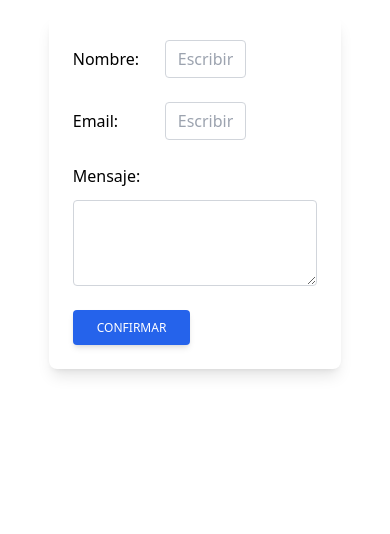
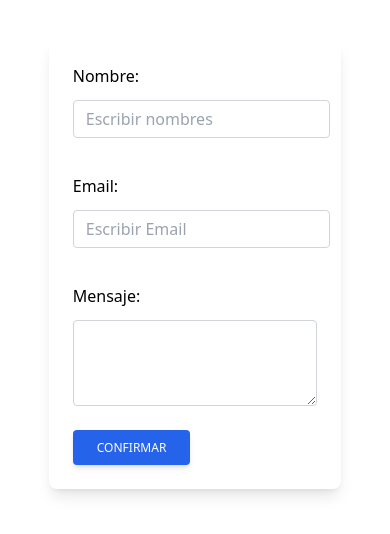
Before and after one commit to leonelhv/reactive-forms, an Angular app: page / in a window 390 px wide. Shown: the top 534 px of the page. Built offline with nearby package versions, Linux system fonts and the light colour scheme.

Commit message:
fix responsive design

```diff
--- a/src/app/components/form-reactive/form-reactive.component.html
+++ b/src/app/components/form-reactive/form-reactive.component.html
@@ -1,10 +1,10 @@
 <div class="block p-6 rounded-lg shadow-lg bg-white">
   <form [formGroup]="formContact">
-    <div class="form-group mb-6 flex items-center gap-3">
+    <div class="form-group mb-6 flex items-center gap-3 flex-wrap">
       <label class="w-20" for="nombre">Nombre:</label>
       <input
         type="text"
-        class="block w-2/6 px-3 py-1.5 text-base font-normal text-gray-700 bg-white bg-clip-padding border border-solid border-gray-300 rounded transition ease-in-out m-0 focus:text-gray-700 focus:bg-white focus:border-blue-600 focus:outline-none"
+        class="block px-3 py-1.5 text-base font-normal text-gray-700 bg-white bg-clip-padding border border-solid border-gray-300 rounded transition ease-in-out m-0 focus:text-gray-700 focus:bg-white focus:border-blue-600 focus:outline-none"
         id="nombre"
         placeholder="Escribir nombres"
         formControlName="nombre"
@@ -24,11 +24,11 @@
         </p>
       </div>
     </div>
-    <div class="form-group mb-6 flex items-center gap-3">
+    <div class="form-group mb-6 flex items-center gap-3 flex-wrap">
       <label class="w-20" for="email">Email:</label>
       <input
         type="email"
-        class="block w-2/6 px-3 py-1.5 text-base font-normal text-gray-700 bg-white bg-clip-padding border border-solid border-gray-300 rounded transition ease-in-out m-0 focus:text-gray-700 focus:bg-white focus:border-blue-600 focus:outline-none"
+        class="block px-3 py-1.5 text-base font-normal text-gray-700 bg-white bg-clip-padding border border-solid border-gray-300 rounded transition ease-in-out m-0 focus:text-gray-700 focus:bg-white focus:border-blue-600 focus:outline-none"
         id="email"
         placeholder="Escribir Email"
         formControlName="email"
--- a/src/app/pages/home/home.component.html
+++ b/src/app/pages/home/home.component.html
@@ -1,3 +1,3 @@
-<div class="w-3/4 mx-auto my-4">
+<div class="w-3/4 mx-auto my-10">
   <app-form-reactive></app-form-reactive>
 </div>
```
